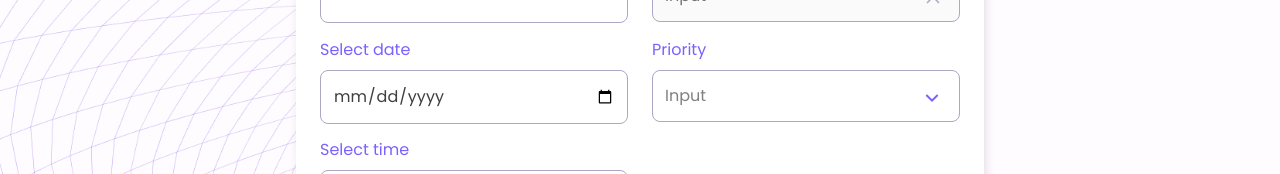
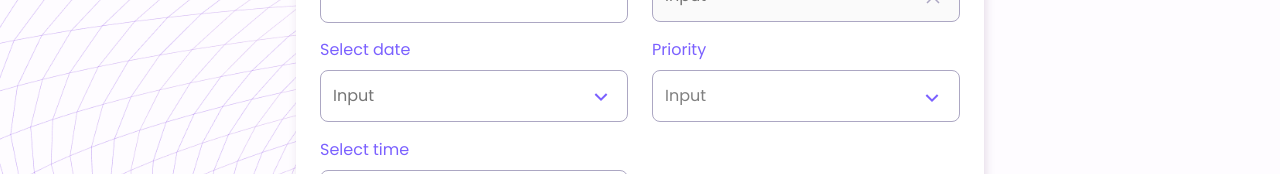
Before and after one commit to JustIrish/event-planner, a React (Create React App) app: page /create in a window 1280 px wide. Shown: the part 562-736 px from the top of the page. Built offline with nearby package versions, Linux system fonts and the light colour scheme.

Commit message:
fix styles

```diff
--- a/src/components/EventForm/EventForm.js
+++ b/src/components/EventForm/EventForm.js
@@ -15,6 +15,7 @@ import {
   ErrorStyled,
   InputWrap,
   SelectWrap,
+  BtnWrap,
 } from './EventForm.styled';
 import { RiArrowDownSLine } from 'react-icons/ri';
 import { VscClose } from 'react-icons/vsc';
@@ -25,6 +26,7 @@ import { priority } from 'data/priority';
 import Button from 'components/Button/Button';
 import SelectField from './SelectField';
 import InputTime from './InputTime/InputTime';
+import InputDate from './InputDate/InputDate';
 
 const defaultPic = 'images/default-image.png';
 
@@ -53,6 +55,7 @@ const EventForm = ({ event, btnTitle }) => {
       data;
 
     if (btnTitle === 'Add event') {
+      console.log(date);
       dispatch(
         addEvent({
           title,
@@ -145,11 +148,11 @@ const EventForm = ({ event, btnTitle }) => {
         <LabelStyled>
           Select date
           <SelectWrap>
-            <InputStyled
+            <InputDate
               {...register('date', { required: 'required field' })}
-              placeholder="Input"
-              type="date"
-              name="date"
+              fieldName="date"
+              initValue={event ? event.date : null}
+              onSelect={onSeletClick}
             />
           </SelectWrap>
           {errors.date && <ErrorStyled>{errors.date.message}</ErrorStyled>}
@@ -246,7 +249,9 @@ const EventForm = ({ event, btnTitle }) => {
             <ErrorStyled>{errors.priority.message}</ErrorStyled>
           )}
         </LabelStyled>
-        <Button option="button" type="submit" title={btnTitle} />
+        <BtnWrap>
+          <Button option="button" type="submit" title={btnTitle} />
+        </BtnWrap>
       </StyledForm>
     </>
   );
--- a/src/components/EventForm/EventForm.styled.js
+++ b/src/components/EventForm/EventForm.styled.js
@@ -12,22 +12,6 @@ export const StyledForm = styled.form`
   border-radius: 8px;
   background-color: #fff;
   box-shadow: 2px 4px 9px 0px rgba(166, 141, 174, 0.28);
-
-  button {
-    padding: 16px 12px;
-    margin-top: 20px;
-
-    ${mediaQueries('tablet')`
-    position: absolute;
-    right: 24px;
-    bottom: 40px;
-    margin-top: 0;
-    width: 193px;`};
-
-    ${mediaQueries('desktop')`
-    right: 40px;
-    bottom: 54px;`};
-  }
 
   ${mediaQueries('tablet')`
   padding: 40px 24px;
@@ -134,3 +118,26 @@ export const SelectWrap = styled.div`
     transition: 300ms cubic-bezier(0.165, 0.84, 0.44, 1);
   }
 `;
+
+export const BtnWrap = styled.div`
+  margin-top: 20px;
+
+  ${mediaQueries('tablet')`
+    position: absolute;
+    right: 24px;
+    bottom: 40px;
+    margin-top: 0;
+   `};
+
+  ${mediaQueries('desktop')`
+    right: 40px;
+    bottom: 54px;`};
+
+  button {
+    padding: 16px 12px;
+    width: 100%;
+
+    ${mediaQueries('tablet')`
+     width: 193px;`};
+  }
+`;
--- a/src/components/EventForm/InputTime/InputTime.styled.js
+++ b/src/components/EventForm/InputTime/InputTime.styled.js
@@ -14,7 +14,7 @@ export const TimePickerContainer = styled.div`
   bottom: -18px;
   left: 0;
   transform: translateY(100%);
-  z-index: 25;
+  z-index: 2;
 
   display: flex;
   align-items: center;
```
Also changed, not shown: src/styles/GlobalStyle.js (line endings or trailing spaces).
